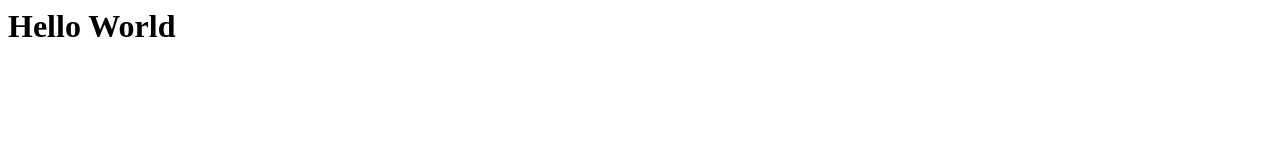
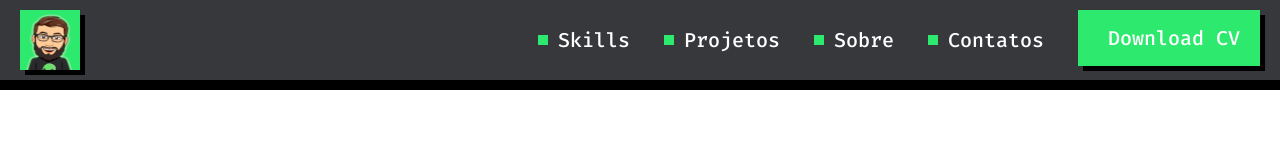
Before and after one commit to AndersonEspacasassiDev/AndersonEspacasassiDev.github.io, a plain HTML site: page index.html in a window 1280 px wide. Drawn offline with Linux system fonts and the light colour scheme.

Commit message:
Adiciona o projeto do curso

```diff
--- /dev/null
+++ b/css/base.css
@@ -0,0 +1,8 @@
+:root {
+  --color-first: #36383C;
+  --color-second: #2DE96D;
+  --color-third: #9F75FF;
+  --color-fourth: #DCCDFF;
+  --color-black-first: #000000;
+  --color-white: #fff;
+}
--- /dev/null
+++ b/css/header.css
@@ -0,0 +1,67 @@
+header {
+  display: flex;
+  justify-content: space-between;
+  background-color: var(--color-first);
+  border-bottom: 10px solid #000;
+  padding: 10px 20px;
+
+}
+
+img {
+  box-shadow: 5px 5px 0px var(--color-black-first);
+}
+
+
+nav {
+  text-align: right;
+}
+
+
+a {
+  display: inline-flex;
+  align-items: center;
+  color: var(--color-white);
+  font-size: 20px;
+  font-family: "Fira Code", serif, sans-serif;
+  font-weight: 500;
+  text-decoration: none;
+  margin-right: 30px;
+  transition: 50ms ease-in-out;
+
+}
+  /* text-decoration: none = tira o under-line do texto; */
+  /* margin = respiro externo */
+  /* fall back = no caso das fontes temos a Fira Code, se não funcionar temos a serif ou sans-serif */
+  /**/
+
+  a:hover {
+  transform: scale(1.1);
+  }
+
+a::before {
+  content: "";
+  background-color: var(--color-second);
+  width: 10px;
+  height: 10px;
+  margin-right: 10px;
+}
+
+#button {
+  display: inline-block;
+  background-color: var(--color-second);
+  box-shadow: 5px 5px 0px var(--color-black-first);
+  padding: 18px 20px;
+  margin-right: 0;
+  transition: transform 300ms cubic-bezier(.25,.1,.4,1.86);
+}
+
+#button:hover {
+  transform: scale(1.08);
+}
+/* # = seletor de id */
+
+/* display-inline = não pode ser definido altura e largura */
+
+/* line-height = centraliza o botão no texto quando tem uma linha, colocando o mesmo valor ddo height do button */
+
+/* bases do display =  */
--- /dev/null
+++ b/css/reset.css
@@ -0,0 +1,44 @@
+
+html, body, div, span, applet, object, iframe,
+h1, h2, h3, h4, h5, h6, p, blockquote, pre,
+a, abbr, acronym, address, big, cite, code,
+del, dfn, em, img, ins, kbd, q, s, samp,
+small, strike, strong, sub, sup, tt, var,
+b, u, i, center,
+dl, dt, dd, ol, ul, li,
+fieldset, form, label, legend,
+table, caption, tbody, tfoot, thead, tr, th, td,
+article, aside, canvas, details, embed,
+figure, figcaption, footer, header, hgroup,
+menu, nav, output, ruby, section, summary,
+time, mark, audio, video {
+	margin: 0;
+	padding: 0;
+	border: 0;
+	font-size: 100%;
+	font: inherit;
+	vertical-align: baseline;
+}
+/* HTML5 display-role reset for older browsers */
+article, aside, details, figcaption, figure,
+footer, header, hgroup, menu, nav, section {
+	display: block;
+}
+body {
+	line-height: 1;
+}
+ol, ul {
+	list-style: none;
+}
+blockquote, q {
+	quotes: none;
+}
+blockquote:before, blockquote:after,
+q:before, q:after {
+	content: '';
+	content: none;
+}
+table {
+	border-collapse: collapse;
+	border-spacing: 0;
+}
--- a/index.html
+++ b/index.html
@@ -1 +1,30 @@
-<h1>Hello World</h1>
+<!DOCTYPE html>
+<html lang="pt-BR">
+<head>
+    <meta charset="UTF-8">
+    <title>Anderson Espacasassi</title>
+
+    <link rel="preconnect" href="https://fonts.gstatic.com">
+    <link href="https://fonts.googleapis.com/css2?family=Fira+Code:wght@300;500&display=swap" rel="stylesheet">
+    <link rel="stylesheet" href="css/reset.css">
+    <link rel="stylesheet" href="css/header.css">
+    <link rel="stylesheet" href="css/base.css">
+
+</head>
+
+<body>
+    <header>
+
+        <img src="assets/img/novo.png" alt="Foto Avatar Anderson Espacasassi">
+
+        <nav>
+            <a href="" lang="en">Skills</a>
+            <a href="">Projetos</a>
+            <a href="">Sobre</a>
+            <a href="">Contatos</a>
+            <a id="button" href="" lang="en">Download CV</a>
+            <!-- id="" = o id é de valor único, só pode aparecer uma vez nessa página -->
+        </nav>
+    </header>
+</body>
+</html>
```
Also changed, not shown: assets/img/novo.png (added).
